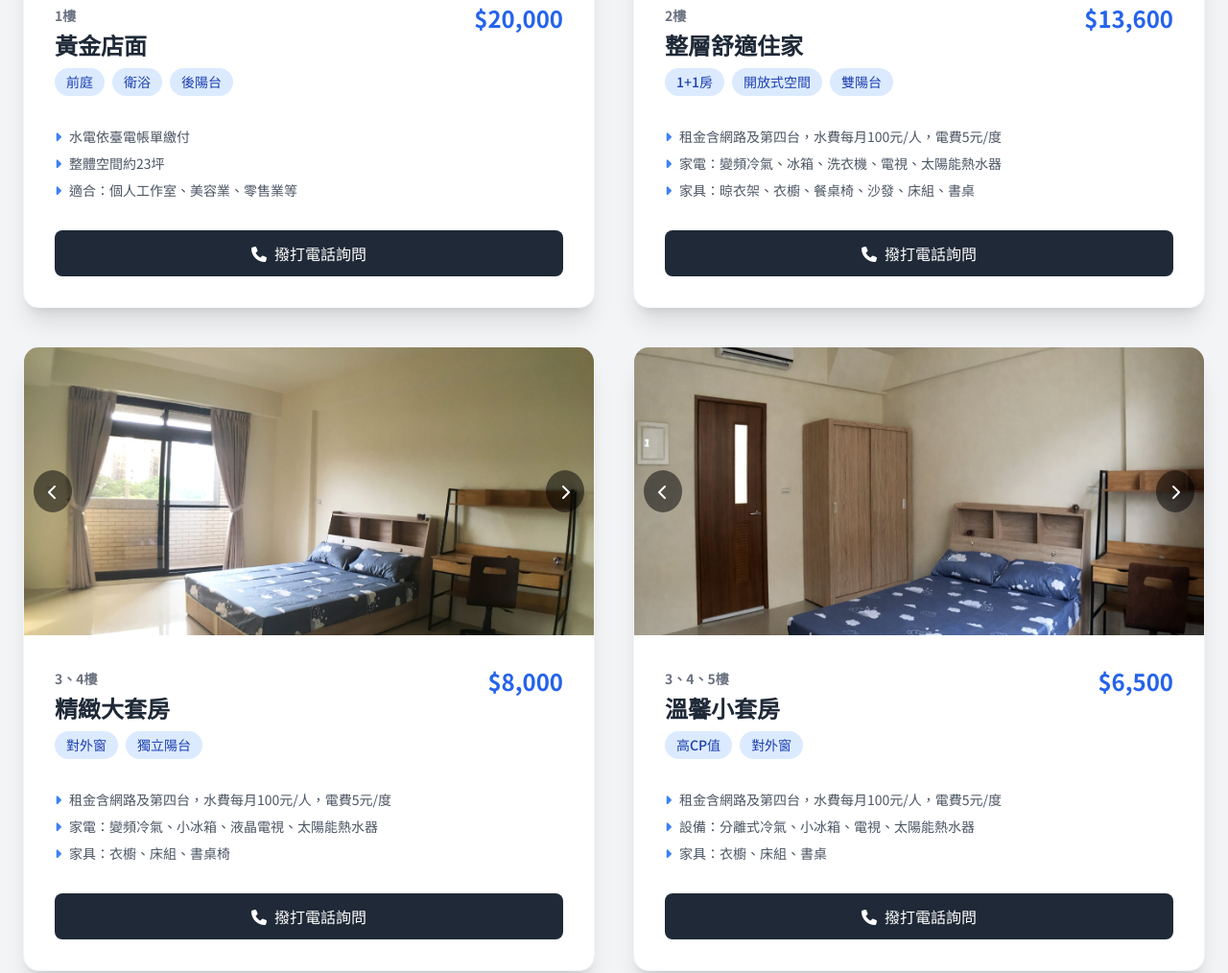
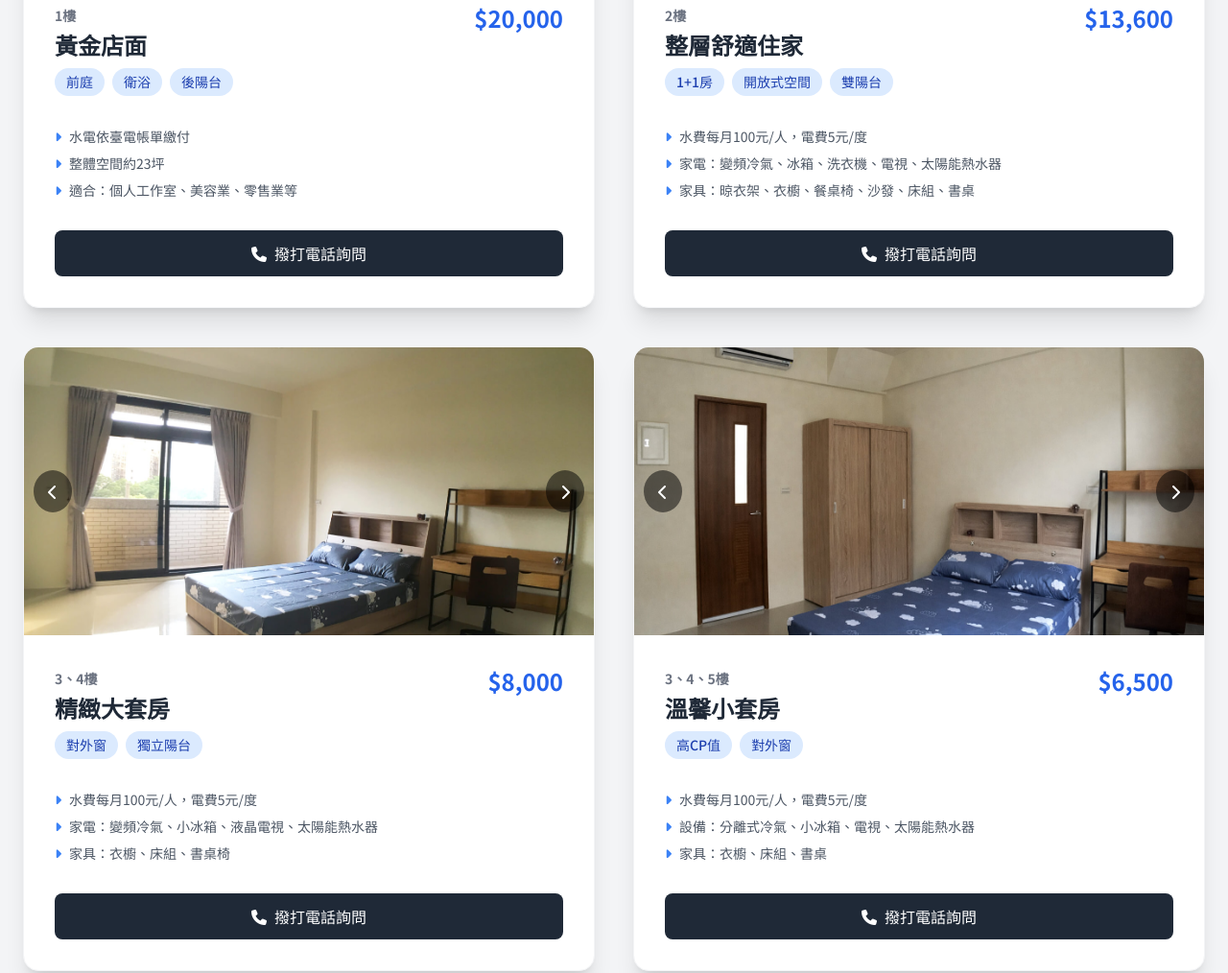
Before and after one commit to mohaisme/fuyang, a plain HTML site: page index.html in a window 1280 px wide. Shown: the part 1930-2944 px from the top of the page at 96% size. Drawn offline with nearby package versions, Linux system fonts and the light colour scheme.

Commit message:
Update index.html

```diff
--- a/index.html
+++ b/index.html
@@ -343,7 +343,7 @@
                 price: "13,600",
                 floor: "2樓",
                 badges: ["1+1房", "開放式空間", "雙陽台"],
-                details: ["租金含網路及第四台，水費每月100元/人，電費5元/度", "家電：變頻冷氣、冰箱、洗衣機、電視、太陽能熱水器", "家具：晾衣架、衣櫥、餐桌椅、沙發、床組、書桌"],
+                details: ["水費每月100元/人，電費5元/度", "家電：變頻冷氣、冰箱、洗衣機、電視、太陽能熱水器", "家具：晾衣架、衣櫥、餐桌椅、沙發、床組、書桌"],
                 media: [
                     { type: 'image', url: './floor2/bedroom01.jpg' },
                     { type: 'image', url: './floor2/bedroom02.jpg' },
@@ -369,7 +369,7 @@
                 price: "8,000",
                 floor: "3、4樓",
                 badges: ["對外窗", "獨立陽台"],
-                details: ["租金含網路及第四台，水費每月100元/人，電費5元/度", "家電：變頻冷氣、小冰箱、液晶電視、太陽能熱水器", "家具：衣櫥、床組、書桌椅"],
+                details: ["水費每月100元/人，電費5元/度", "家電：變頻冷氣、小冰箱、液晶電視、太陽能熱水器", "家具：衣櫥、床組、書桌椅"],
                 media: [
                     { type: 'image', url: './floor3-5/large/bedroom01.jpg' },
                     { type: 'image', url: './floor3-5/large/bedroom02.jpg' },
@@ -385,7 +385,7 @@
                 price: "6,500",
                 floor: "3、4、5樓",
                 badges: ["高CP值", "對外窗"],
-                details: ["租金含網路及第四台，水費每月100元/人，電費5元/度", "設備：分離式冷氣、小冰箱、電視、太陽能熱水器", "家具：衣櫥、床組、書桌"],
+                details: ["水費每月100元/人，電費5元/度", "設備：分離式冷氣、小冰箱、電視、太陽能熱水器", "家具：衣櫥、床組、書桌"],
                 media: [
                     { type: 'image', url: './floor3-5/small/bedroom01.jpg' },
                     { type: 'image', url: './floor3-5/small/bedroom02.jpg' },
```
